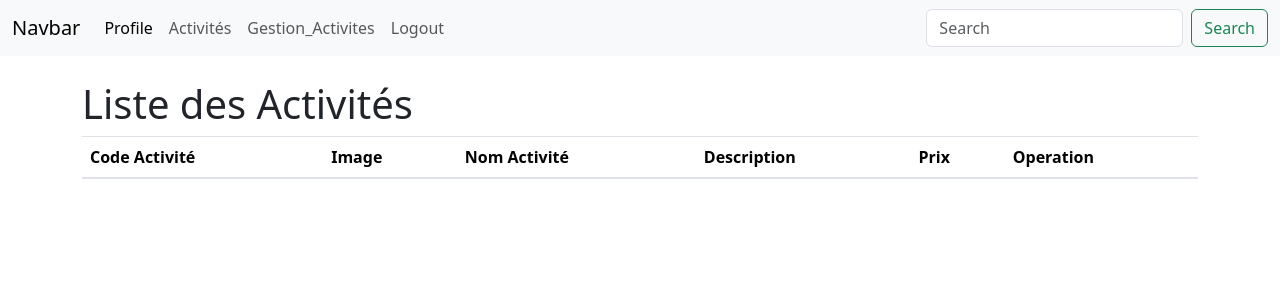
After one commit to AsmaAitOuakli/Centre_sportif, a Flask app: page /gestion_activites in a window 1280 px wide. The commit adds this page. Shown: the top 300 px of the page. Run offline with Flask 3, Linux system fonts and the light colour scheme; lists and menus that the app fills with data are empty; some libraries are stand-ins or nearby versions.

Commit message:
Gestion Activites

```diff
--- a/Activites.py
+++ b/Activites.py
@@ -80,3 +80,58 @@ class Activites():
                 conn.close()
         else:
              print("Failed to connect to Snowflake")
+
+    def Update_Activite(self):
+        user = "ASAA"
+        password = "Maghreb1234"
+        account = "lsyveyx-vd01067"
+        conn = Activites.connect_to_snowflake(user, password, account)
+
+        if conn:
+            try:
+                cursor = conn.cursor()
+                query = """
+                    UPDATE centre_sportif.centre.activites
+                    SET Nom_Activite = %s, Description = %s, Prix = %s, Image = %s
+                    WHERE Code_Activite = %s
+                """
+                cursor.execute(query, (self.Nom_Activite, self.description, self.prix, self.Image, self.Code_Activite))
+                conn.commit()
+                cursor.close()
+                conn.close()
+                return True
+            except Exception as e:
+                print(f"Erreur lors de la suppression de l'inscription : {str(e)}")
+                return False
+        else:
+            print("Connexion à Snowflake non établie.")
+            return False
+
+
+    @classmethod
+    def get_activity_bycode(cls, code_activite):
+        user = "ASAA"
+        password = "Maghreb1234"
+        account = "lsyveyx-vd01067"
+
+        conn = cls.connect_to_snowflake(user, password, account)
+
+        if conn:
+            try:
+                cursor = conn.cursor()
+                query = "SELECT Code_Activite, Nom_Activite, description, prix, Image FROM centre_sportif.centre.activites WHERE Code_Activite = %s"
+                cursor.execute(query, (code_activite,))
+                row = cursor.fetchone()
+                cursor.close()
+                conn.close()
+
+                if row:
+                    return cls(*row)
+                else:
+                    return None
+            except Exception as e:
+                print(f"Erreur lors de la récupération de l'activité : {str(e)}")
+                return None
+        else:
+            print("Connexion à Snowflake non établie.")
+            return None
--- a/app.py
+++ b/app.py
@@ -249,6 +249,44 @@ def annuler_inscription():
     else:
         return "Erreur lors de l'annulation de l'inscription."
 
+# la route vers la gestion des activites
+@app.route('/gestion_activites')
+def gestion_activites():
+    activities = Activites.get_activities()
+    return render_template('gestion_activites.html', activities=activities)
+
+# pour afficher le formulaire de modification
+# @app.route('/modifier_activite/<code_activite>', methods=['GET'])
+# def modifier_activite(code_activite):
+#     return render_template('modifier_activite.html', code_activite=code_activite)
+@app.route('/modifier_activite/<code_activite>', methods=['GET'])
+def modifier_activite(code_activite):
+    activite = Activites.get_activity_bycode(code_activite)
+    if activite:
+        return render_template('modifier_activite.html', activite=activite)
+    else:
+        return "Activité non trouvée"
+
+
+# la route por la modification
+@app.route('/update_activity', methods=['POST'])
+def update_activity():
+    if 'user' not in session:
+        return redirect(url_for('login'))
+
+    # Récupérer les données du formulaire
+    code_activite = request.form['code_activite']
+    nom_activite = request.form['nom_activite']
+    description = request.form['description']
+    prix = request.form['prix']
+    image = request.form['image']
+
+    activite = Activites(code_activite, nom_activite, description, prix, image)
+    if activite.Update_Activite():
+        return redirect(url_for('gestion_activites'))
+    else:
+        return "Erreur lors de la mise à jour de l'activité."
+
 
 if __name__ == '__main__':
     app.run(debug=True)
--- /dev/null
+++ b/templates/gestion_activites.html
@@ -0,0 +1,45 @@
+<!DOCTYPE html>
+<html lang="en">
+<head>
+    <meta charset="UTF-8">
+    <title>Gestion des Activités</title>
+    <link rel="stylesheet" href="https://stackpath.bootstrapcdn.com/bootstrap/4.5.2/css/bootstrap.min.css">
+</head>
+<body>
+    {% include 'navbar.html' %}
+    <div class="container mt-4">
+        <h1>Liste des Activités</h1>
+        <table class="table">
+            <thead>
+                <tr>
+                    <th scope="col">Code Activité</th>
+                    <th scope="col">Image</th>
+                    <th scope="col">Nom Activité</th>
+                    <th scope="col">Description</th>
+                    <th scope="col">Prix</th>
+                    <th scope="col">Operation</th>
+                    <!-- <th>
+
+                        <button type="button" class="btn btn-primary" >Modiffier</button>
+                        <button type="button" class="btn btn-danger">Supprimer</button>
+                    </th> -->
+                </tr>
+            </thead>
+            <tbody>
+                {% for activite in activities %}
+                <tr>
+                    <td>{{ activite.Code_Activite }}</td>
+                    <td><img src="{{ activite.Image }}" alt="Image de {{ activite.Nom_Activite }}" width="100" height="100"></td>
+                    <td>{{ activite.Nom_Activite }}</td>
+                    <td>{{ activite.description }}</td>
+                    <td>{{ activite.prix }}</td>
+                    <td>
+                        <a class="btn btn-primary" href="{{ url_for('modifier_activite', code_activite=activite.Code_Activite) }}">Modifier</a>
+                    </td>
+                </tr>
+                {% endfor %}
+            </tbody>
+        </table>
+    </div>
+</body>
+</html>
--- a/templates/navbar.html
+++ b/templates/navbar.html
@@ -14,7 +14,7 @@
           <a class="nav-link" href="{{ url_for('afficher_activites') }}">Activités</a>
         </li>
         <li class="nav-item">
-          <a class="nav-link" href="{{ url_for('update') }}">.....</a>
+          <a class="nav-link" href="{{ url_for('gestion_activites') }}">Gestion_Activites</a>
         </li>
         <!-- <li class="nav-item">
           <form method="POST" action="{{ url_for('delete_profile') }}" class="d-inline">
```
Also changed, not shown: templates/login_form copy.html (deleted, +0 -33 lines), templates/login_form.html (deleted, +0 -33 lines), templates/modifier_activite.html (added, +33 -0 lines).
